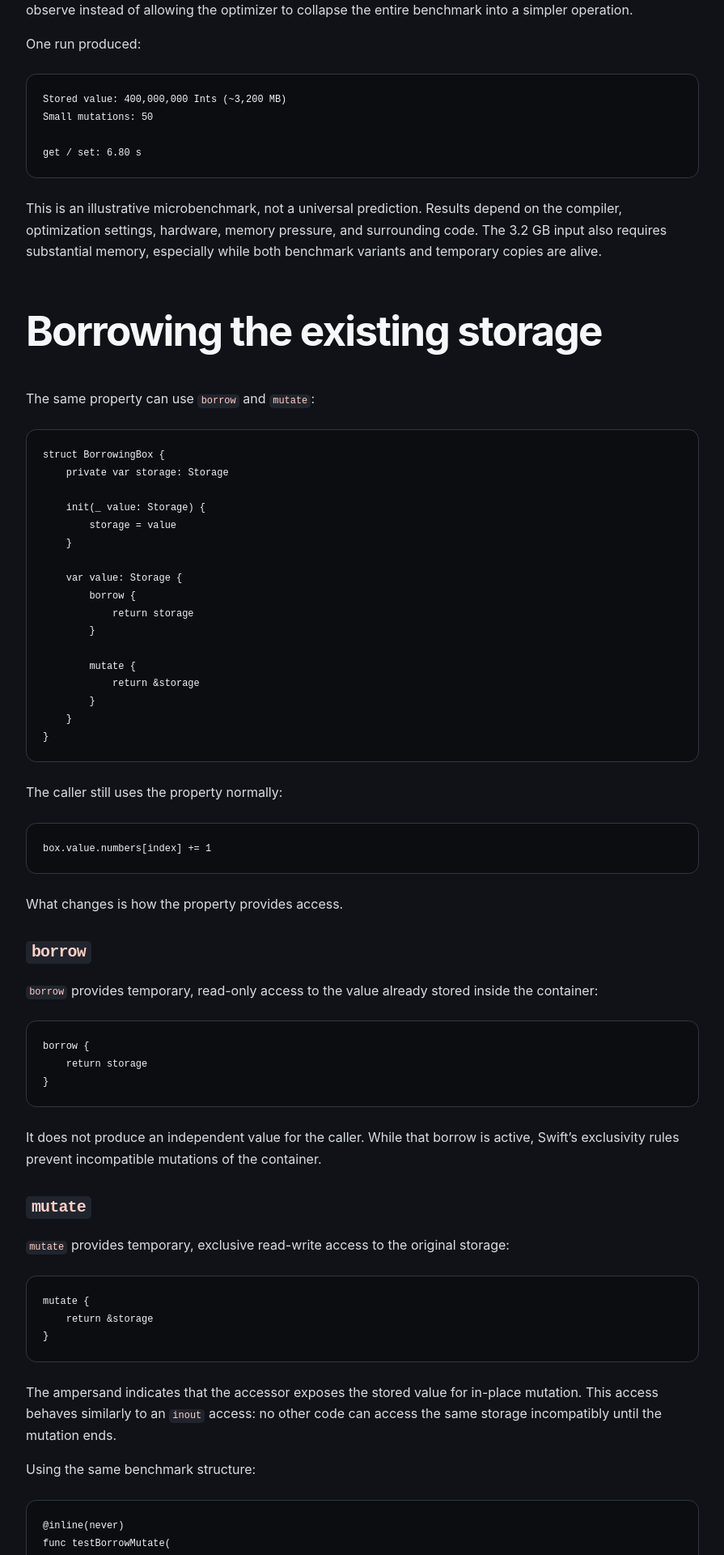
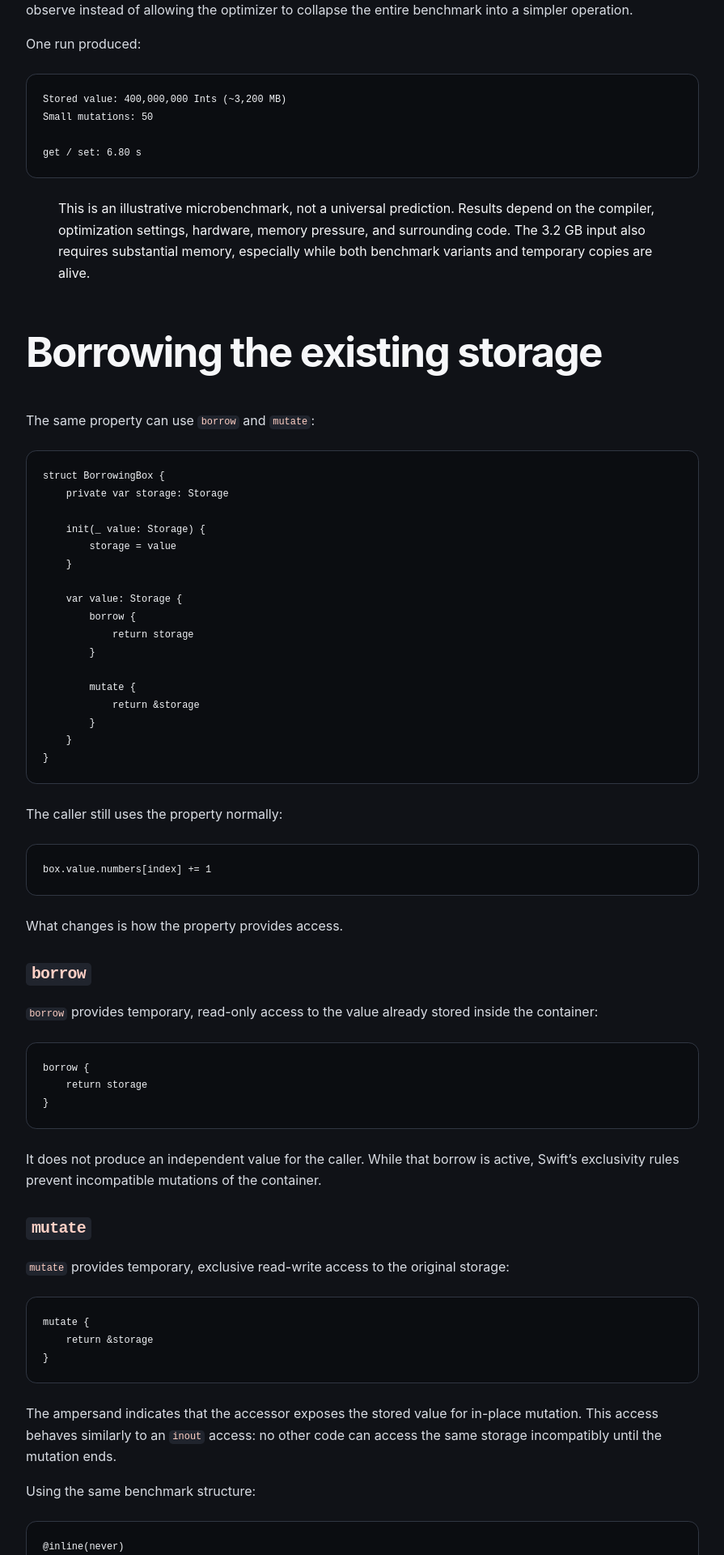
Before and after one commit to pitt500/whats-new-in-swift, a Jekyll site: the page built from swift-6.4/borrow-mutate-accessors/index.md, in a window 1280 px wide. Shown: the part 2751-4671 px from the top of the page at 81% size, without its empty margins (48-943 px from the left). Built offline with Jekyll 4.4.1, drawn with Linux system fonts in a browser that asks for light colours.

````diff
--- a/swift-6.4/borrow-mutate-accessors/index.md
+++ b/swift-6.4/borrow-mutate-accessors/index.md
@@ -103,7 +103,7 @@ Small mutations: 50
 get / set: 6.80 s
 ```
 
-This is an illustrative microbenchmark, not a universal prediction. Results depend on the compiler, optimization settings, hardware, memory pressure, and surrounding code. The 3.2 GB input also requires substantial memory, especially while both benchmark variants and temporary copies are alive.
+> This is an illustrative microbenchmark, not a universal prediction. Results depend on the compiler, optimization settings, hardware, memory pressure, and surrounding code. The 3.2 GB input also requires substantial memory, especially while both benchmark variants and temporary copies are alive.
 
 ## Borrowing the existing storage
 
````
